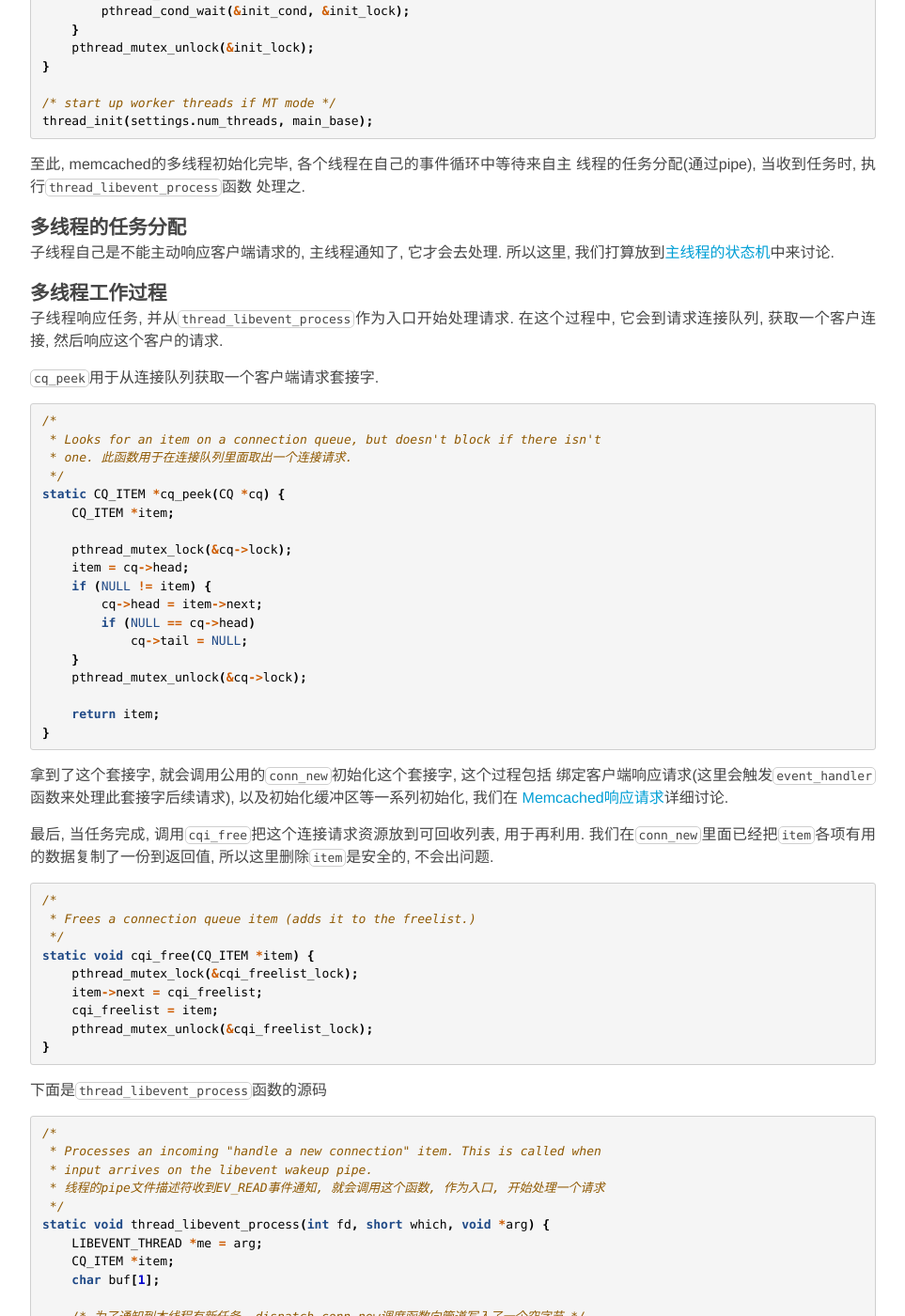
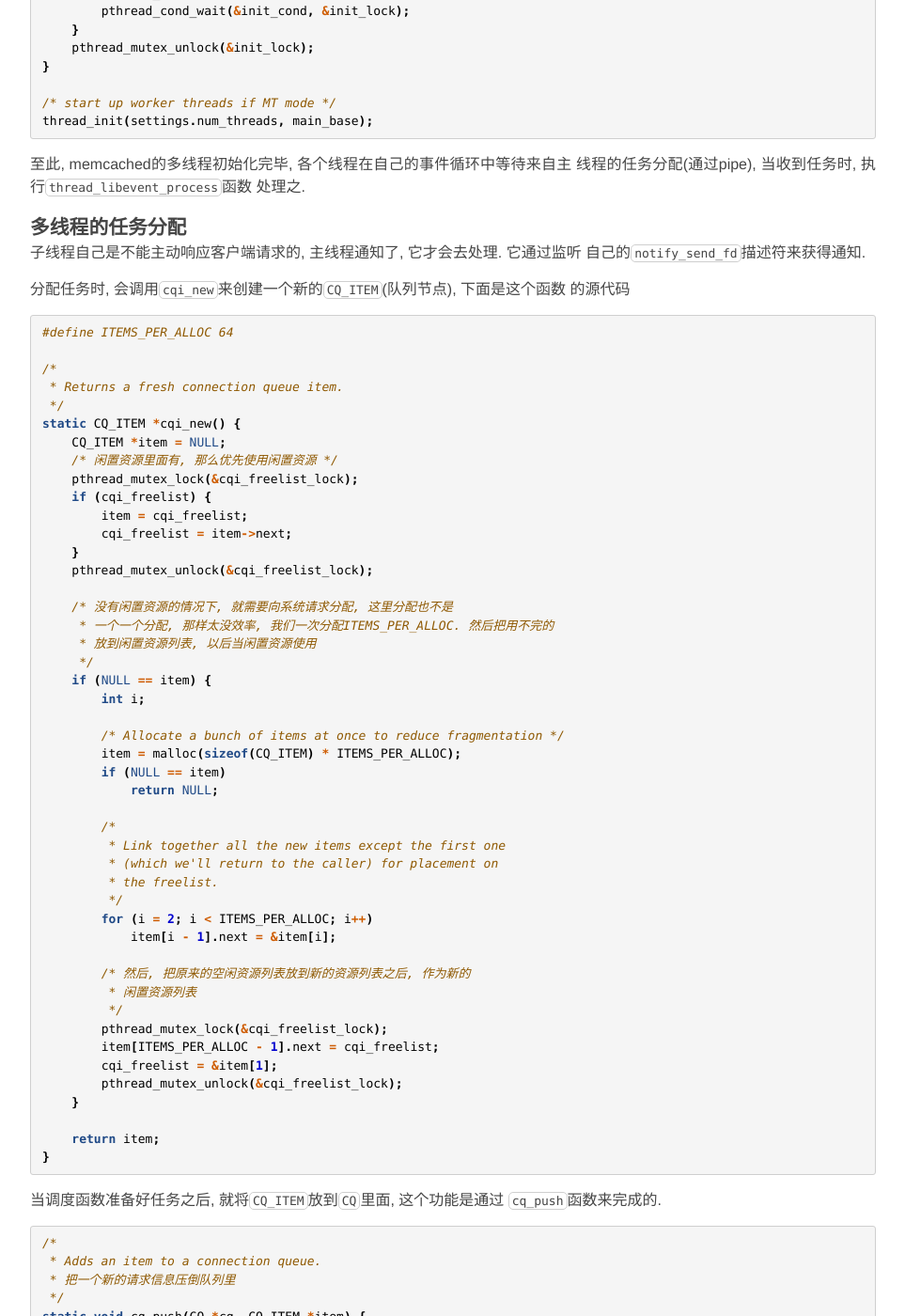
Before and after one commit to sidgwick/sidgwick.github.io, a Jekyll site: the page built from _posts/c/memcached/2015-11-13-Memcached-threads.md, in a window 1280 px wide and 1400 px high, scrolled down 5074 px. Shown: the whole window at 94% size, without its empty margins (158-1121 px from the left). Built offline with Jekyll 4.4.1, drawn with Linux system fonts in a browser that asks for light colours; nearby versions of some CDN libraries; some web fonts are replaced; Markdown is read by kramdown in place of the engine named in the settings; some of the changed text lies outside the part shown.

Commit message:
回家继续

````diff
--- a/_posts/c/memcached/2015-11-13-Memcached-threads.md
+++ b/_posts/c/memcached/2015-11-13-Memcached-threads.md
@@ -280,11 +280,151 @@ thread_init(settings.num_threads, main_base);
 
 ### 多线程的任务分配
 
-子线程自己是不能主动响应客户端请求的, 主线程通知了, 它才会去处理. 所以这里, 我们打算放到[主线程的状态机](Memcached-state-machine#TODO)中来讨论.
+子线程自己是不能主动响应客户端请求的, 主线程通知了, 它才会去处理. 它通过监听
+自己的`notify_send_fd`描述符来获得通知.
+
+分配任务时, 会调用`cqi_new`来创建一个新的`CQ_ITEM`(队列节点), 下面是这个函数
+的源代码
+
+```c
+#define ITEMS_PER_ALLOC 64
+
+/*
+ * Returns a fresh connection queue item.
+ */
+static CQ_ITEM *cqi_new() {
+    CQ_ITEM *item = NULL;
+    /* 闲置资源里面有, 那么优先使用闲置资源 */
+    pthread_mutex_lock(&cqi_freelist_lock);
+    if (cqi_freelist) {
+        item = cqi_freelist;
+        cqi_freelist = item->next;
+    }
+    pthread_mutex_unlock(&cqi_freelist_lock);
+
+    /* 没有闲置资源的情况下, 就需要向系统请求分配, 这里分配也不是
+     * 一个一个分配, 那样太没效率, 我们一次分配ITEMS_PER_ALLOC. 然后把用不完的
+     * 放到闲置资源列表, 以后当闲置资源使用
+     */
+    if (NULL == item) {
+        int i;
+
+        /* Allocate a bunch of items at once to reduce fragmentation */
+        item = malloc(sizeof(CQ_ITEM) * ITEMS_PER_ALLOC);
+        if (NULL == item)
+            return NULL;
+
+        /*
+         * Link together all the new items except the first one
+         * (which we'll return to the caller) for placement on
+         * the freelist.
+         */
+        for (i = 2; i < ITEMS_PER_ALLOC; i++)
+            item[i - 1].next = &item[i];
+
+        /* 然后, 把原来的空闲资源列表放到新的资源列表之后, 作为新的
+         * 闲置资源列表
+         */
+        pthread_mutex_lock(&cqi_freelist_lock);
+        item[ITEMS_PER_ALLOC - 1].next = cqi_freelist;
+        cqi_freelist = &item[1];
+        pthread_mutex_unlock(&cqi_freelist_lock);
+    }
+
+    return item;
+}
+```
+
+当调度函数准备好任务之后, 就将`CQ_ITEM`放到`CQ`里面, 这个功能是通过
+`cq_push`函数来完成的.
+
+```c
+/*
+ * Adds an item to a connection queue.
+ * 把一个新的请求信息压倒队列里
+ */
+static void cq_push(CQ *cq, CQ_ITEM *item) {
+    item->next = NULL;
+
+    pthread_mutex_lock(&cq->lock);
+    if (NULL == cq->tail)
+        cq->head = item;
+    else
+        cq->tail->next = item;
+    cq->tail = item;
+    pthread_cond_signal(&cq->cond);
+    pthread_mutex_unlock(&cq->lock);
+}
+```
+
+对应的, 我们贴上弹出item的代码, 在这个版本的memcached里面, 这个函数实际上
+没有被调用过. 弹出操作是通过`cq_peek`来完成的, 两者的区别在于, `cq_pop`在
+取不到数据的情况下, 会等待条件锁(阻塞到这里了), 而`cq_peek`则会直接跳过
+
+```c
+/*
+ * Waits for work on a connection queue.
+ */
+static CQ_ITEM *cq_pop(CQ *cq) {
+    CQ_ITEM *item;
+
+    pthread_mutex_lock(&cq->lock);
+    while (NULL == cq->head)
+        pthread_cond_wait(&cq->cond, &cq->lock);
+    item = cq->head;
+    cq->head = item->next;
+    if (NULL == cq->head)
+        cq->tail = NULL;
+    pthread_mutex_unlock(&cq->lock);
+
+    return item;
+}
+```
+
+之后通过向pipe写入一字节无意义信息, 触发子线程的监听事件, 这样子线程就知道, 哦, 该去搬砖了.
+
+```c
+/* Which thread we assigned a connection to most recently.
+ * 调度游标, 能保证几个子线程都分到差不多数量的任务
+ */
+static int last_thread = -1;
+
+/*
+ * Dispatches a new connection to another thread. This is only ever called
+ * from the main thread, either during initialization (for UDP) or because
+ * of an incoming connection.
+ */
+void dispatch_conn_new(int sfd, int init_state, int event_flags,
+                       int read_buffer_size, int is_udp) {
+    /* 申请一个新的连接队列节点 */
+    CQ_ITEM *item = cqi_new();
+    /* 这里是调度算法, 很简单, 取余 */
+    int thread = (last_thread + 1) % settings.num_threads;
+
+    last_thread = thread;
+
+    /* 向item写入相应的初始变量 */
+    item->sfd = sfd;
+    item->init_state = init_state;
+    item->event_flags = event_flags;
+    item->read_buffer_size = read_buffer_size;
+    item->is_udp = is_udp;
+
+    /* 把这个连接请求放到队列末尾, 排队去 */
+    cq_push(&threads[thread].new_conn_queue, item);
+    /* 通知线程, 你有活干了, 来搬砖 */
+    if (write(threads[thread].notify_send_fd, "", 1) != 1) {
+        perror("Writing to thread notify pipe");
+    }
+}
+```
 
 ### 多线程工作过程
 
-子线程响应任务, 并从`thread_libevent_process`作为入口开始处理请求. 在这个过程中, 它会到请求连接队列, 获取一个客户连接, 然后响应这个客户的请求.
+子线程响应pipe可读事件(即上文的搬砖通知), libevent库会调用在
+`setup_thread`(由`thread_init`调用)注册给它的`thread_libevent_process`
+函数作为入口开始处理请求. 在这个过程中, 它会到请求连接队列, 获取一个客户连接,
+然后响应这个客户的请求.
 
 `cq_peek`用于从连接队列获取一个客户端请求套接字.
 
@@ -311,8 +451,7 @@ static CQ_ITEM *cq_peek(CQ *cq) {
 
 拿到了这个套接字, 就会调用公用的`conn_new`初始化这个套接字, 这个过程包括
 绑定客户端响应请求(这里会触发`event_handler`函数来处理此套接字后续请求),
-以及初始化缓冲区等一系列初始化, 我们在
-[Memcached响应请求](Memcached-response#TODO)详细讨论.
+以及初始化缓冲区等一系列初始化, 我们在[Memcached响应请求](Memcached-response#TODO)详细讨论.
 
 最后, 当任务完成, 调用`cqi_free`把这个连接请求资源放到可回收列表, 用于再利用.
 我们在`conn_new`里面已经把`item`各项有用的数据复制了一份到返回值, 所以这里删除`item`是安全的, 不会出问题.
@@ -366,3 +505,8 @@ static void thread_libevent_process(int fd, short which, void *arg) {
     }
 }
 ```
+
+注意:
+
+- `CQ`是每个线程独有的
+- `cqi_freelist`是大伙公用的
````
